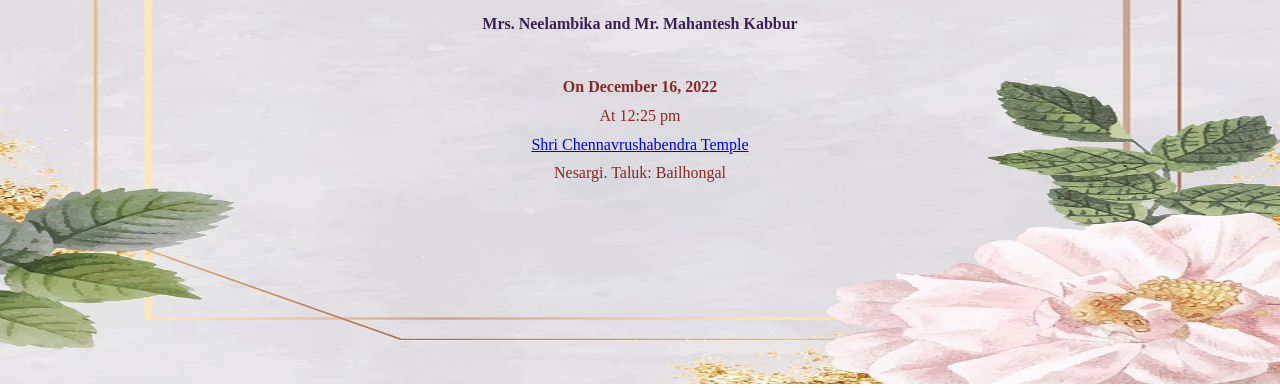
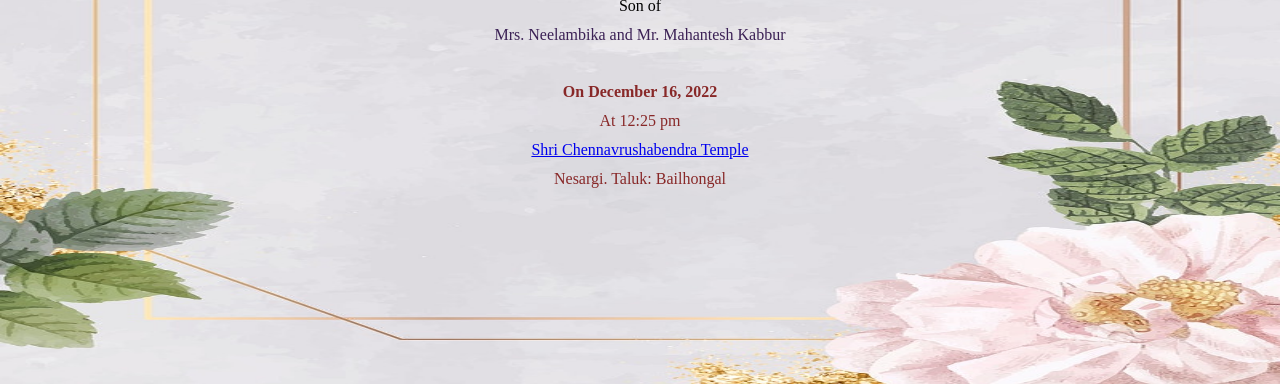
Before and after one commit to vinayakik/invitation, a website: page public/index.html in a window 1280 px wide. Shown: the part 416-804 px from the top of the page. Drawn offline with Linux system fonts and the light colour scheme.

Commit message:
added node

```diff
--- a/index.html
+++ b/public/index.html
@@ -18,7 +18,7 @@
         <h3>And</h3>
         <h1 class="heading">Manjunath</h1>
         <p>Son of </p>
-        <h4 class="parents">Mrs. Neelambika and Mr. Mahantesh Kabbur</h4>
+        <p class="parents">Mrs. Neelambika and Mr. Mahantesh Kabbur</p>
         <br>
 
         <div class="venue">
--- a/styles.css
+++ b/public/styles.css
@@ -7,7 +7,7 @@ body{
     text-align: center;
     /* color: white; */
     position: absolute;
-    top: 20%;
+    top: 22%;
     left: 8%;
     right: 8%;
     line-height: 0.8;
```
Also changed, not shown: index.js (added, +14 -0 lines), package.json (added, +22 -0 lines), public/card.jpg (renamed from card.jpg), public/card2.jpg (renamed from card2.jpg), 3 other files.
